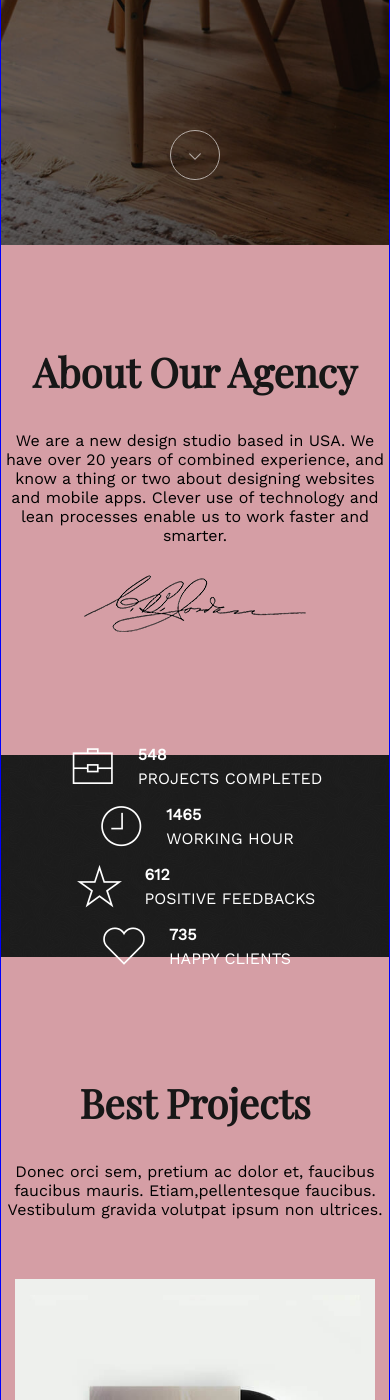
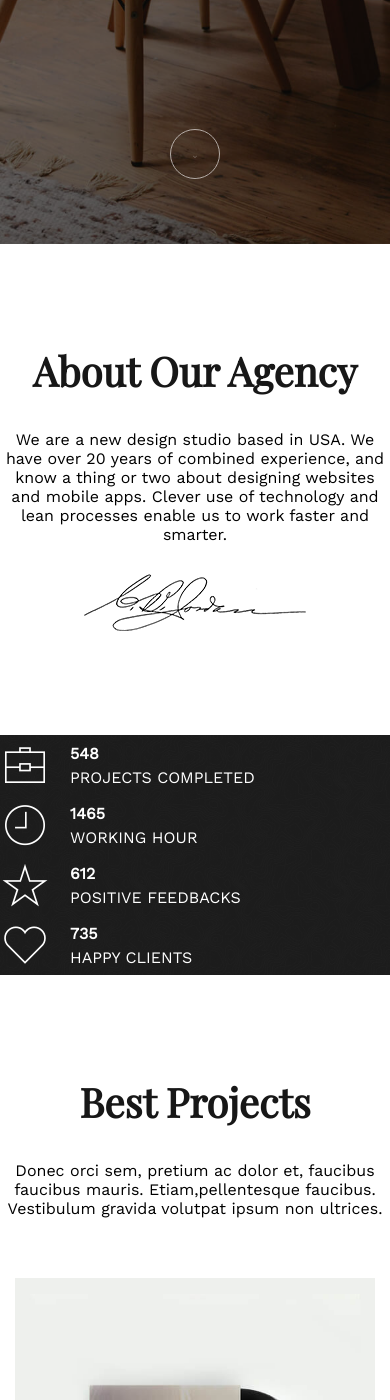
Before and after one commit to Gboriss/snow, a website built with Parcel: page index.html in a window 390 px wide. Shown: the part 600-2000 px from the top of the page. Built offline with nearby package versions, Linux system fonts and the light colour scheme; files whose address does not match are found by name.

Commit message:
mobile version

```diff
--- a/assets/styles/main.scss
+++ b/assets/styles/main.scss
@@ -2,10 +2,10 @@
     --margin: 20px;
 }
 
-body {
-	background-color: #d59ea5;
-	border: 1px solid #00f;
-}
+// body {
+// 	background-color: #d59ea5;
+// 	border: 1px solid #00f;
+// }
 
 @import './variables.scss';
 
@@ -168,7 +168,7 @@ header {
                 min-width: auto;
                 width: 100%;
                 height: 100%;
-                background-color: #171717;
+                // background-color: #171717;
                 flex-direction: column;
                 align-items: center;
 
@@ -185,7 +185,6 @@ header {
           }
       }
 }
-
 
 
 main {
@@ -332,7 +331,7 @@ main {
         .patern {
             background-position: 50% 50%;
             background-size: 100%;
-            background-repeat: no-repeat;
+            // background-repeat: no-repeat;
             background-image: url(/assets/images/bg-pattern.jpg);
 
             top: 0px;
@@ -345,6 +344,7 @@ main {
         }
 
         div.row {
+
             position: absolute;
             top: 0;
             left: 0;
@@ -352,12 +352,13 @@ main {
             bottom: 0;
 
             display: flex;
-            justify-content: center;
-            align-items: center;
+            justify-content: space-around;
+            // align-items: center;
             flex-wrap: wrap;
 
             .ibox {
-                margin: auto;
+                // margin: auto;
+                // max-width: 350px;
                 color: #fff;
                 display: flex;
                 justify-content: center;
@@ -535,6 +536,23 @@ main {
     }
 }
 
+@media (max-width: 720px) {
+    #nextPage {
+        font-size: 10px;
+    }
+
+    div.work-info {
+        div.row {
+            flex-direction: column;
+            justify-content: flex-start;
+
+            .ibox {
+                margin-right: auto;
+            }
+        }
+
+    }
+}
 .visually-hidden {
 	display: none;
 }
--- a/index.html
+++ b/index.html
@@ -45,10 +45,10 @@
             <div class="text-main">
                 <h2>NEW BRANDING AGENCY</h2>
                 <h1>We are about to change the way
-                    <br><em>you publish on the web</em>
+                    <br><i>you publish on the web</i>
                 </h1>
             </div>
-            <button>
+            <button id="nextPage">
                 <span class="line">
 
                 </span>
@@ -56,7 +56,7 @@
 
         </div>
 
-        <section class="about">
+        <section class="about" id="about">
             <h2>About Our Agency</h2>
             <p>We are a new design studio based in USA. We have over 20 years
                 of combined experience, and know a thing or two about designing
--- a/src/main.js
+++ b/src/main.js
@@ -48,3 +48,23 @@ containers.addEventListener('click', () => {
 //   containers.classList.toggle("change")
 //   sidenav.classList.toggle('visible')
 // })
+
+
+// window.addEventListener('scroll', function() {
+//   document.getElementById('scroll').innerHTML = pageYOffset + 'px'
+// })
+
+let nextPage = document.getElementById('nextPage')
+let about = document.getElementById('about')
+
+nextPage.addEventListener('click', function myFunction() {
+  // animate({
+  //   duration: 1000,
+
+
+  // })
+  about.scrollIntoView({
+    // block: "center",
+    behavior: "smooth"
+  })
+})
```
Also changed, not shown: dist/index.html, 7 other files.
